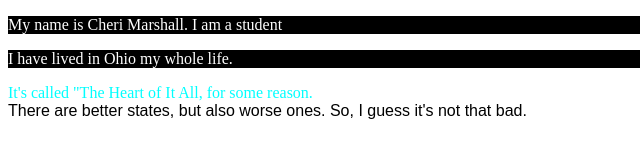
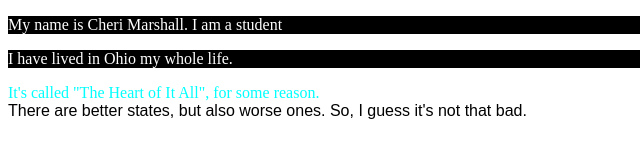
Before and after one commit to cherimarshall/Week03, a plain HTML site: page index.html in a window 1280 px wide. Shown: the full height of the page, 0-640 px from the left. Drawn offline with Linux system fonts and the light colour scheme.

Commit message:
fixed typo

```diff
--- a/index.html
+++ b/index.html
@@ -13,7 +13,7 @@
         <body>
         <p> My name is Cheri Marshall. I am a student </p>
         <p> I have lived in Ohio my whole life. </p>
-            <span> It's called "The Heart of It All, for some reason. </span>
+            <span> It's called "The Heart of It All", for some reason. </span>
             <div> There are better states, but also worse ones. So, I guess it's not that bad. </div>
         </body>
 
```
